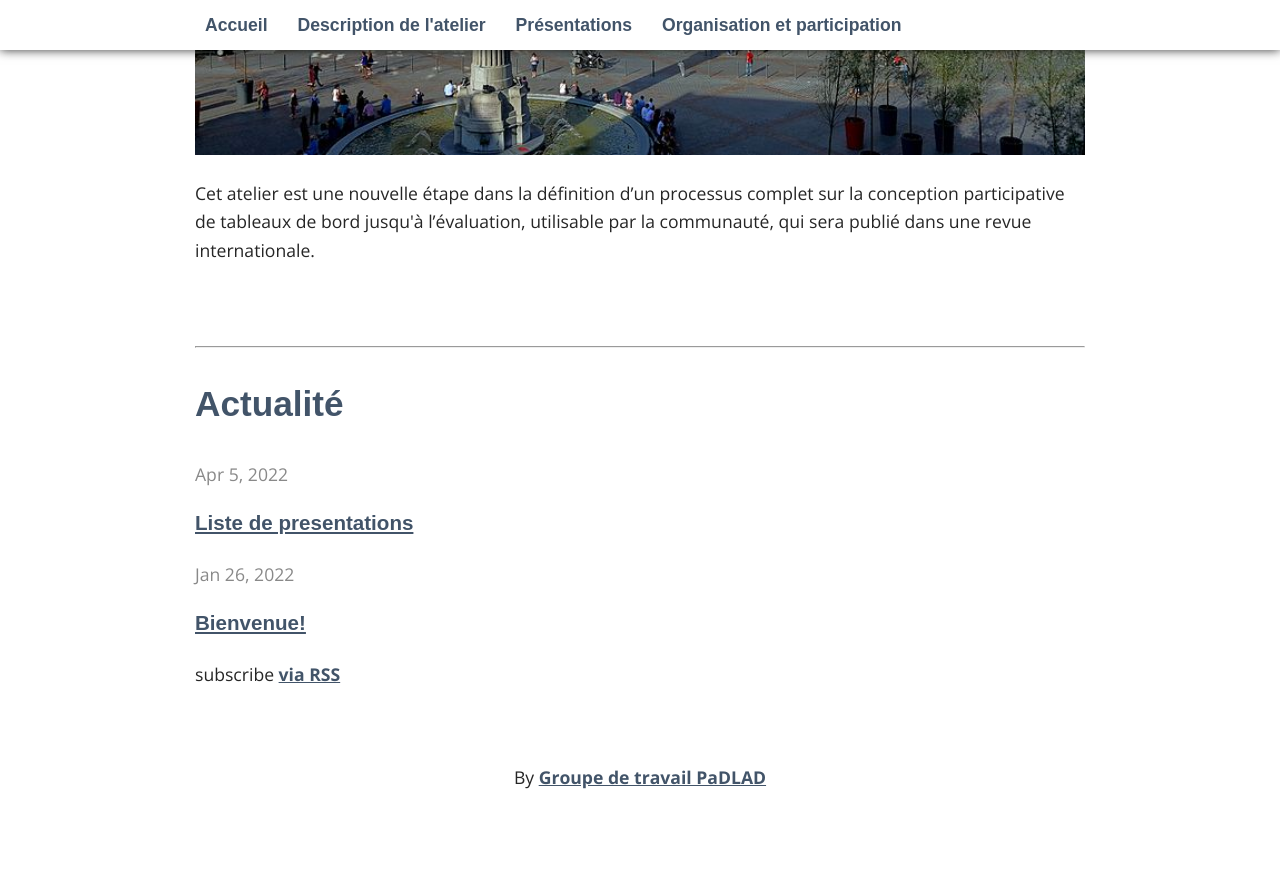
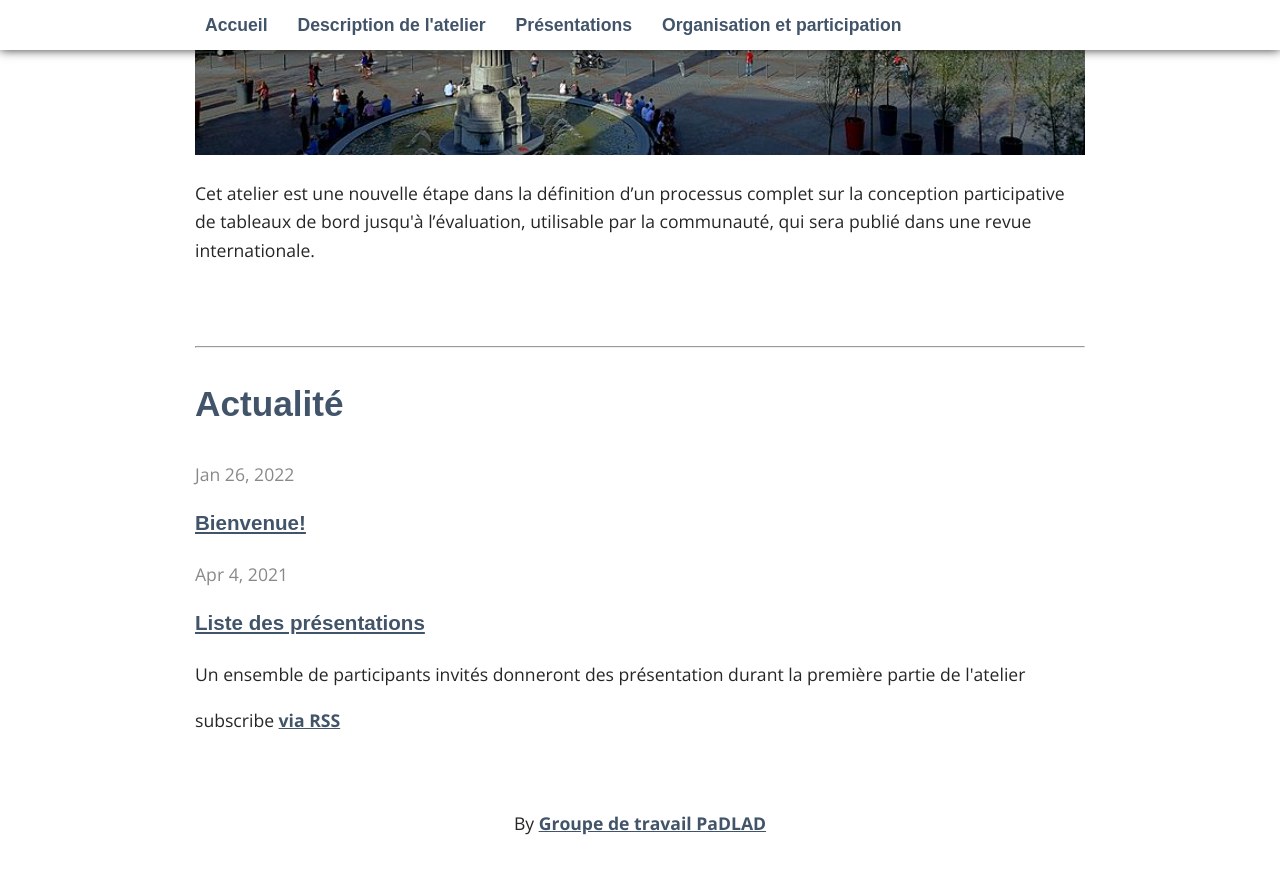
Before and after one commit to padlad/EIAH2025, a Jekyll site: the page built from index.html, in a window 1280 px wide and 900 px high, scrolled down 900 px. Shown: the top 874 px of the window. Built offline with Jekyll 4.4.1, drawn with Linux system fonts in a browser that asks for light colours; some web fonts are replaced.

Commit message:
Update 2022-04-05-list-presentations.markdown

```diff
--- a/_posts/2022-04-05-list-presentations.markdown
+++ b/_posts/2022-04-05-list-presentations.markdown
@@ -1,8 +1,9 @@
 ---
 layout: post
-title:  "Liste de presentations"
-date:   2022-04-05 10:23:09
-categories: welcome
+title:  "Liste des présentations"
+date:   2021-04-04 10:20:30
+categories: presentations
+abstract: "Un ensemble de participants invités donneront des présentation durant la première partie de l'atelier"
 ---
-Un ensemble de participants invités donneront des présentation durant la première partie de l’atelier.
-La liste des présentations et des orateurs est maintenant disponible sur la page [Presentations](https://padlad.github.io/RJC-EIAH2022/presentations/)
+Un ensemble de participants invités donneront des présentation durant la première partie de l'atelier.
+La liste des présentations et des orateurs est maintenant disponible sur la page "[Présentations](https://padlad.github.io/RJC-EIAH2022/presentations/)".
```
